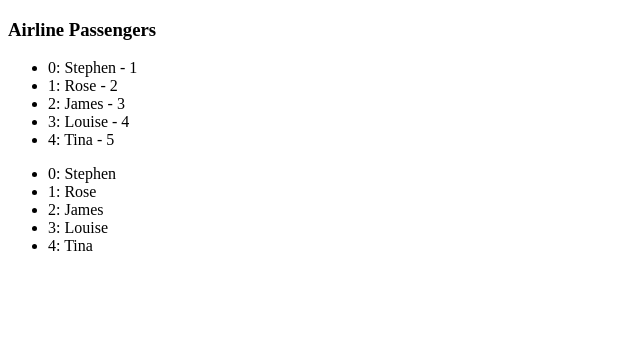
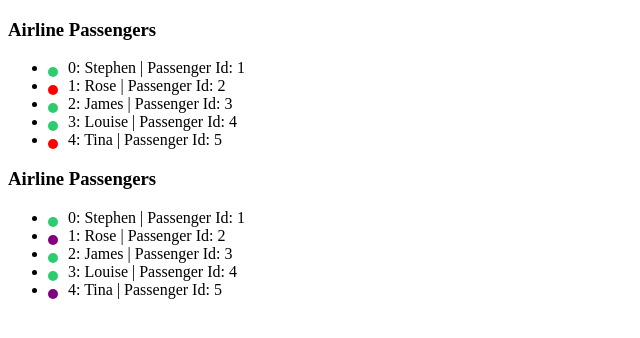
Before and after one commit to AlexisVelazquez22/Angular-Fundamentals, an Angular app: page / in a window 1280 px wide. Shown: the top 338 px of the page, without its empty margins (0-640 px from the left). Built offline with nearby package versions, Linux system fonts and the light colour scheme.

Commit message:
How to use ngClass to set up multiple classes to a partucular element

```diff
--- a/src/app/app.component.ts
+++ b/src/app/app.component.ts
@@ -11,17 +11,25 @@ import { Passenger } from './passenger.interface';
 
       <ul>
         <li *ngFor="let passenger of passengers; let i = index">
-          {{ i }}: {{ passenger.fullname }} - {{ passenger.id }}
+          <span
+            class="status"
+            [class.checked-in]="passenger.checkedIn"></span>
+          {{ i }}: {{ passenger.fullname }} | Passenger Id: {{ passenger.id }}
         </li>
       </ul>
 
-      <!-- Same as above but longer version -->
+      <!-- ngClass approach (add multiple classes to an element)-->
+      <h3>Airline Passengers</h3>
       <ul>
-        <ng-template ngFor let-passenger let-i="index" [ngForOf]="passengers">
-          <li >
-            {{ i }}: {{ passenger.fullname }}
-          </li>
-        </ng-template>
+        <li *ngFor="let passenger of passengers; let i = index">
+          <span
+            class="status"
+            [ngClass]="{
+                         'checked-in': passenger.checkedIn,
+                         'checked-out': !passenger.checkedIn
+                        }"></span>
+          {{ i }}: {{ passenger.fullname }} | Passenger Id: {{ passenger.id }}
+        </li>
       </ul>
 
     </div>
```
